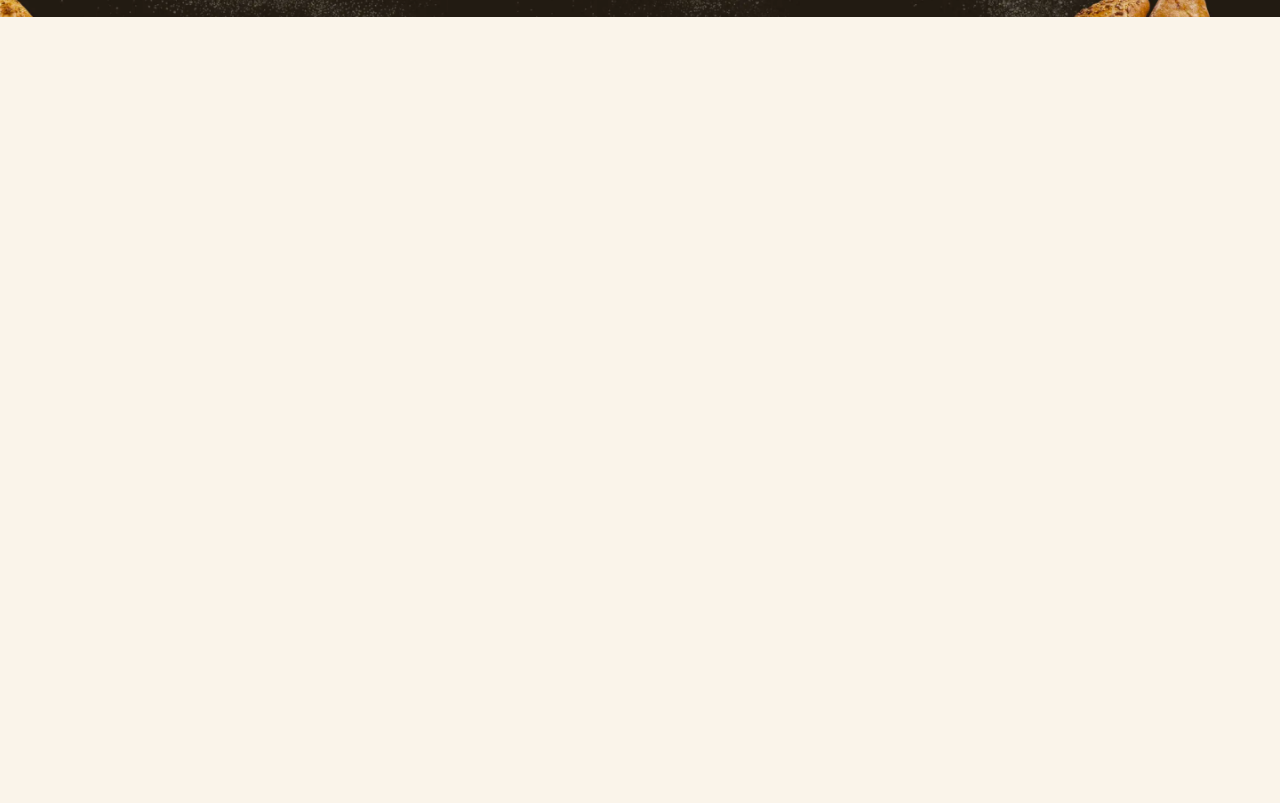
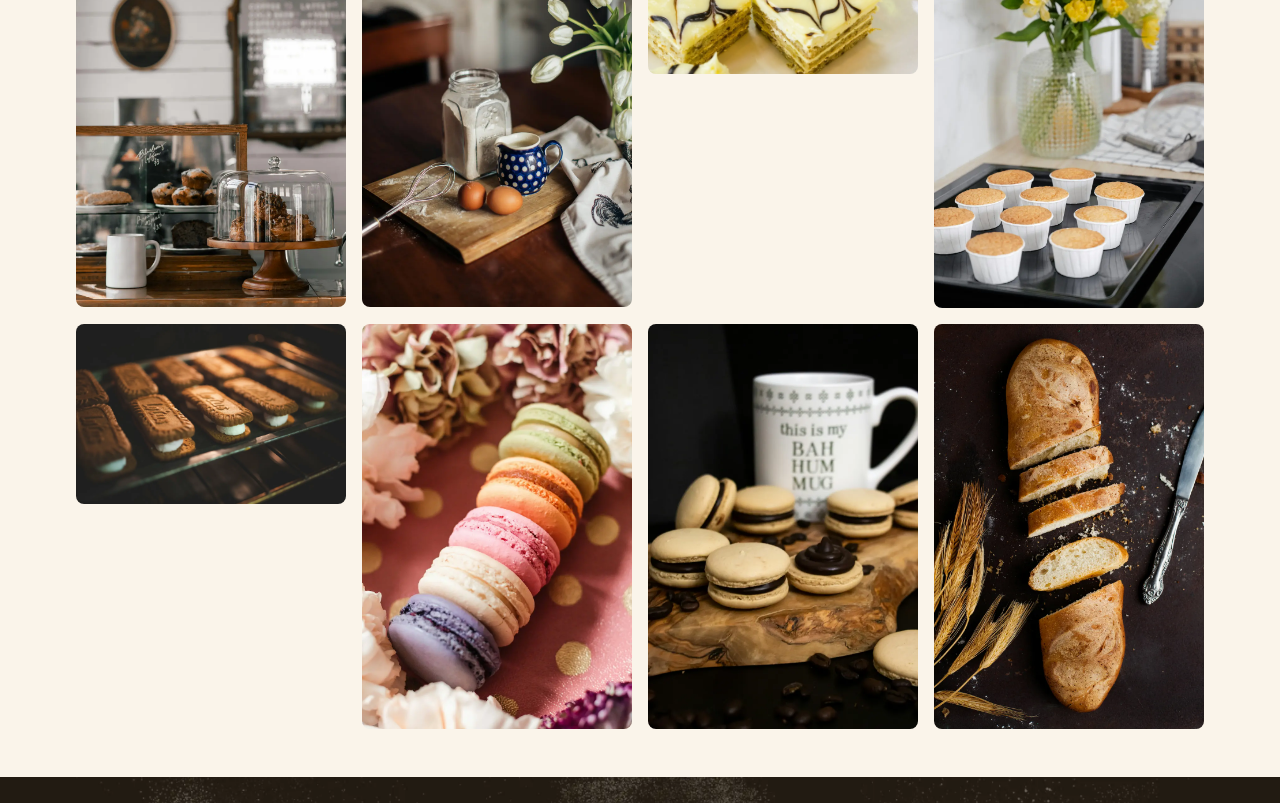
Before and after one commit to barkode/bake-with-joy, a plain HTML site: page gallery.html in a window 1280 px wide. Shown: the part 1985-2788 px from the top of the page. Before the commit the page ends 2002 px from the top, so only its background shows below. Drawn offline with Linux system fonts and the light colour scheme.

Commit message:
Add more optimized pictures to gallery

```diff
--- a/assets/css/style.css
+++ b/assets/css/style.css
@@ -306,6 +306,11 @@ footer {
   line-height: 0;
 }
 
+.photos::after {
+  content: '';
+  flex-basis: 270px;
+}
+
 /* *========== CONTACT =========== */
 
 /* *========== RESPONSIVE UI========= */
--- a/gallery.html
+++ b/gallery.html
@@ -115,6 +115,30 @@
           <a href="./assets/images/full/gallery-16.jpg" target="_blank"
             ><img src="./assets/images/gallery-16.webp" alt=""
           /></a>
+          <a href="./assets/images/full/gallery-17.jpg" target="_blank"
+            ><img src="./assets/images/gallery-17.webp" alt=""
+          /></a>
+          <a href="./assets/images/full/gallery-18.jpg" target="_blank"
+            ><img src="./assets/images/gallery-18.webp" alt=""
+          /></a>
+          <a href="./assets/images/full/gallery-19.jpg" target="_blank"
+            ><img src="./assets/images/gallery-19.webp" alt=""
+          /></a>
+          <a href="./assets/images/full/gallery-20.jpg" target="_blank"
+            ><img src="./assets/images/gallery-20.webp" alt=""
+          /></a>
+          <a href="./assets/images/full/gallery-21.jpg" target="_blank"
+            ><img src="./assets/images/gallery-21.webp" alt=""
+          /></a>
+          <a href="./assets/images/full/gallery-22.jpg" target="_blank"
+            ><img src="./assets/images/gallery-22.webp" alt=""
+          /></a>
+          <a href="./assets/images/full/gallery-23.jpg" target="_blank"
+            ><img src="./assets/images/gallery-23.webp" alt=""
+          /></a>
+          <a href="./assets/images/full/gallery-24.jpg" target="_blank"
+            ><img src="./assets/images/gallery-24.webp" alt=""
+          /></a>
         </div>
       </section>
     </main>
```
Also changed, not shown: assets/images/full/gallery-17.jpg (added), assets/images/gallery-17.webp (added), assets/images/gallery-18.webp (added), assets/images/gallery-19.webp (added), assets/images/gallery-20.webp (added), assets/images/gallery-21.webp (added), assets/images/gallery-22.webp (added), assets/images/gallery-23.webp (added), assets/images/gallery-24.webp (added), 8 other files.
